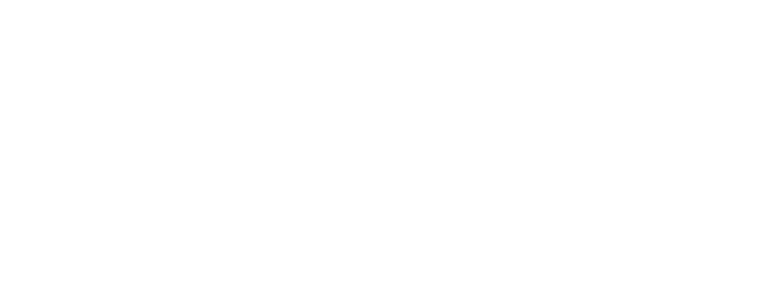
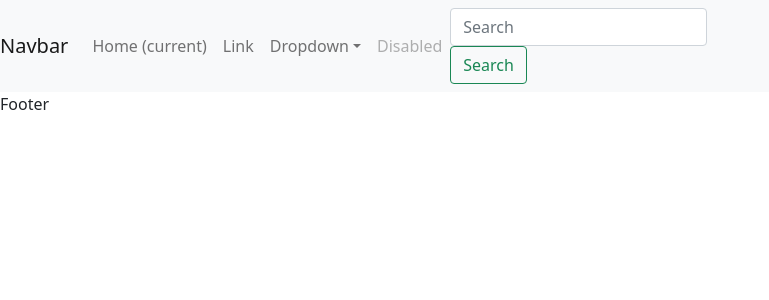
Before and after one commit to qasimgit/Developer-Folio, a React (Create React App) app: page /contact in a window 1280 px wide. Before the commit this address had no page. Shown: the top 300 px of the page, without its empty margins (0-769 px from the left). Built offline with nearby package versions, Linux system fonts and the light colour scheme.

Commit message:
bootstrap added

```diff
--- a/src/App.js
+++ b/src/App.js
@@ -3,16 +3,23 @@
 import { BrowserRouter as Router, Route, Routes } from "react-router-dom";
 
 //Componets
-import {Home} from './components'
+import { Home, About, Services, Contact, Navbar, Footer } from "./components";
 
 function App() {
-  return <div>
-    <Router>
-      <Routes>
-      <Route path="/" element={<Home/>} />
-      </Routes>
-    </Router>
-  </div>;
+  return (
+    <div>
+      <Navbar />
+      <Router>
+        <Routes>
+          <Route path="/" element={<Home />} />
+          <Route path="/about" element={<About />} />
+          <Route path="/services" element={<Services />} />
+          <Route path="/contact" element={<Contact />} />
+        </Routes>
+      </Router>
+      <Footer />
+    </div>
+  );
 }
 
 export default App;
--- /dev/null
+++ b/src/components/Footer.jsx
@@ -0,0 +1,10 @@
+import React from 'react'
+
+export const Footer = () => {
+    return (
+        <div>
+            Footer
+
+        </div>
+    )
+}
--- a/src/components/Navbar.jsx
+++ b/src/components/Navbar.jsx
@@ -1,5 +1,88 @@
 import React from "react";
 
 export const Navbar = () => {
-  return <div></div>;
+  return (
+    <div>
+      <nav className="navbar navbar-expand-lg navbar-light bg-light">
+        <a className="navbar-brand" href="#">
+          Navbar
+        </a>
+        <button
+          className="navbar-toggler"
+          type="button"
+          data-toggle="collapse"
+          data-target="#navbarSupportedContent"
+          aria-controls="navbarSupportedContent"
+          aria-expanded="false"
+          aria-label="Toggle navigation"
+        >
+          <span className="navbar-toggler-icon"></span>
+        </button>
+
+        <div className="collapse navbar-collapse" id="navbarSupportedContent">
+          <ul className="navbar-nav mr-auto">
+            <li className="nav-item active">
+              <a className="nav-link" href="#">
+                Home <span className="sr-only">(current)</span>
+              </a>
+            </li>
+            <li className="nav-item">
+              <a className="nav-link" href="#">
+                Link
+              </a>
+            </li>
+            <li className="nav-item dropdown">
+              <a
+                className="nav-link dropdown-toggle"
+                href="#"
+                id="navbarDropdown"
+                role="button"
+                data-toggle="dropdown"
+                aria-haspopup="true"
+                aria-expanded="false"
+              >
+                Dropdown
+              </a>
+              <div className="dropdown-menu" aria-labelledby="navbarDropdown">
+                <a className="dropdown-item" href="#">
+                  Action
+                </a>
+                <a className="dropdown-item" href="#">
+                  Another action
+                </a>
+                <div className="dropdown-divider"></div>
+                <a className="dropdown-item" href="#">
+                  Something else here
+                </a>
+              </div>
+            </li>
+            <li className="nav-item">
+              <a
+                className="nav-link disabled"
+                href="#"
+                tabindex="-1"
+                aria-disabled="true"
+              >
+                Disabled
+              </a>
+            </li>
+          </ul>
+          <form className="form-inline my-2 my-lg-0">
+            <input
+              className="form-control mr-sm-2"
+              type="search"
+              placeholder="Search"
+              aria-label="Search"
+            />
+            <button
+              className="btn btn-outline-success my-2 my-sm-0"
+              type="submit"
+            >
+              Search
+            </button>
+          </form>
+        </div>
+      </nav>
+    </div>
+  );
 };
--- a/src/components/index.js
+++ b/src/components/index.js
@@ -3,3 +3,4 @@
 export { Services } from "./Services";
 export { Contact } from "./Contact";
 export { Navbar } from "./Navbar";
+export { Footer } from "./Footer";
--- a/src/index.js
+++ b/src/index.js
@@ -2,6 +2,8 @@
 import ReactDOM from 'react-dom';
 import App from './App';
 import 'bootstrap/dist/css/bootstrap.min.css';
+import 'bootstrap/dist/js/bootstrap.bundle';
+
 
 
 ReactDOM.render(
```
